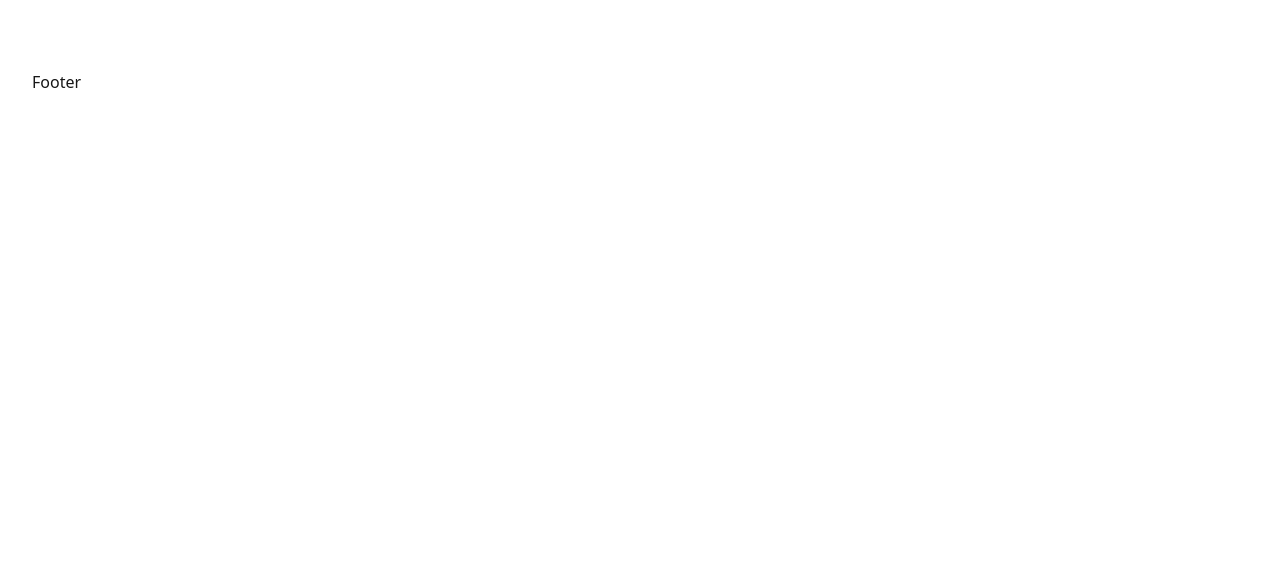
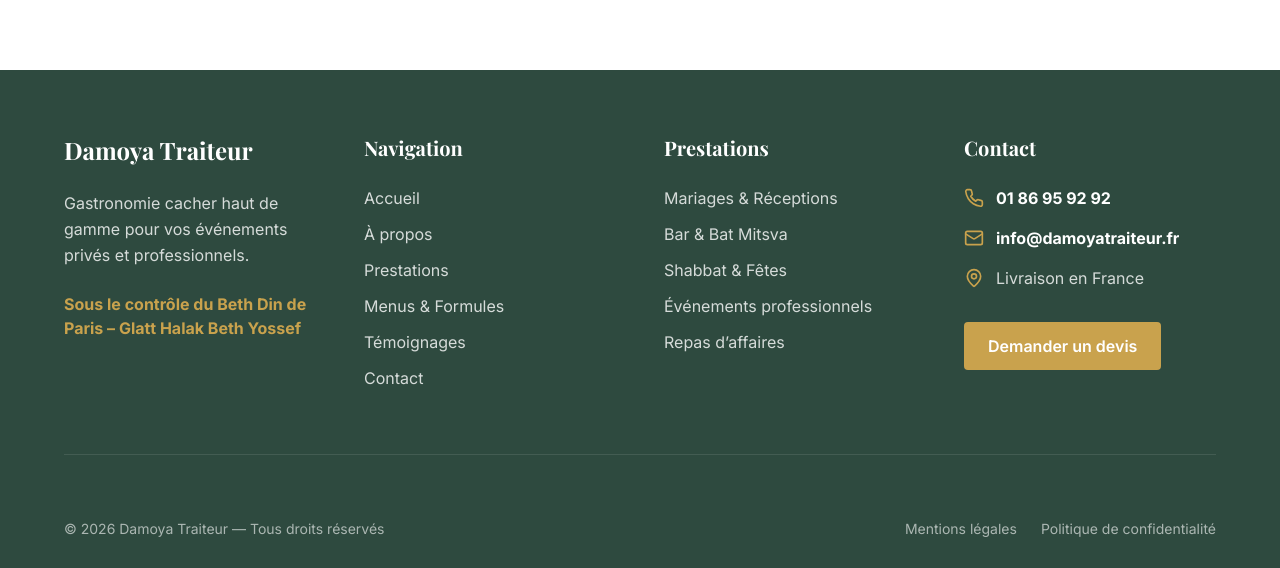
Before and after one commit to Toukoms/damoya, a Next.js app: page / in a window 1280 px wide. Shown: the part 3604-4172 px from the top of the page. Before the commit the page ends 3698 px from the top, so only its background shows below. Built offline with nearby package versions, Linux system fonts and the light colour scheme; a web font is replaced by a local one.

Commit message:
feat: add section IDs and implement footer

```diff
--- a/app/globals.css
+++ b/app/globals.css
@@ -1,14 +1,18 @@
 @import "tailwindcss";
+
+html {
+  scroll-behavior: smooth;
+}
 
 :root {
   --background: #ffffff;
   --foreground: #171717;
-  --primary: #C9A24D;
-  --secondary: #2E4A3F;
-  --warm-white: #FAF8F5;
-  --light-neutral: #F3F1ED;
-  --text-dark: #1F1F1F;
-  --text-body: #4A4A4A;
+  --primary: #c9a24d;
+  --secondary: #2e4a3f;
+  --warm-white: #faf8f5;
+  --light-neutral: #f3f1ed;
+  --text-dark: #1f1f1f;
+  --text-body: #4a4a4a;
 }
 
 @theme inline {
--- a/src/shared/layout/about.tsx
+++ b/src/shared/layout/about.tsx
@@ -2,7 +2,7 @@
 
 export function About() {
   return (
-    <section className="bg-warm-white section-padding">
+    <section id="about" className="bg-warm-white section-padding">
       <div className="container-custom">
         <div className="grid grid-cols-1 md:grid-cols-2 gap-12 lg:gap-20 items-center">
           {/* Image Column */}
--- a/src/shared/layout/footer.tsx
+++ b/src/shared/layout/footer.tsx
@@ -1,10 +1,163 @@
+import Link from "next/link";
 import { ComponentProps } from "react";
+import { LuMail, LuMapPin, LuPhone } from "react-icons/lu";
 import { cn } from "../lib/tailwind";
 
 export function Footer({ className, ...props }: ComponentProps<"footer">) {
   return (
-    <footer className={cn(className)} {...props}>
-      Footer
+    <footer
+      className={cn("bg-secondary text-white pt-16 pb-8", className)}
+      {...props}
+    >
+      <div className="container-custom">
+        {/* Top Section */}
+        <div className="grid grid-cols-1 md:grid-cols-2 lg:grid-cols-4 gap-12 mb-16 border-b border-white/10 pb-16">
+          {/* Column 1: Brand Info */}
+          <div>
+            <h3 className="font-serif text-2xl font-bold mb-6">
+              Damoya Traiteur
+            </h3>
+            <p className="font-sans text-white/80 mb-6 leading-relaxed">
+              Gastronomie cacher haut de gamme pour vos événements privés et
+              professionnels.
+            </p>
+            <p className="font-sans font-bold text-primary">
+              Sous le contrôle du Beth Din de Paris – Glatt Halak Beth Yossef
+            </p>
+          </div>
+
+          {/* Column 2: Navigation */}
+          <div>
+            <h3 className="font-serif text-xl font-bold mb-6">Navigation</h3>
+            <ul className="space-y-3 font-sans text-white/80">
+              <li>
+                <Link
+                  href="/#hero"
+                  className="hover:text-primary transition-colors"
+                >
+                  Accueil
+                </Link>
+              </li>
+              <li>
+                <Link
+                  href="/#about"
+                  className="hover:text-primary transition-colors"
+                >
+                  À propos
+                </Link>
+              </li>
+              <li>
+                <Link
+                  href="/#explore"
+                  className="hover:text-primary transition-colors"
+                >
+                  Prestations
+                </Link>
+              </li>
+              <li>
+                <Link
+                  href="/#how-it-works"
+                  className="hover:text-primary transition-colors"
+                >
+                  Menus & Formules
+                </Link>
+              </li>
+              <li>
+                <Link
+                  href="/#testimonials"
+                  className="hover:text-primary transition-colors"
+                >
+                  Témoignages
+                </Link>
+              </li>
+              <li>
+                <Link
+                  href="/contact"
+                  className="hover:text-primary transition-colors"
+                >
+                  Contact
+                </Link>
+              </li>
+            </ul>
+          </div>
+
+          {/* Column 3: Prestations */}
+          <div>
+            <h3 className="font-serif text-xl font-bold mb-6">Prestations</h3>
+            <ul className="space-y-3 font-sans text-white/80">
+              <li>
+                <Link href="#" className="hover:text-primary transition-colors">
+                  Mariages & Réceptions
+                </Link>
+              </li>
+              <li>
+                <Link href="#" className="hover:text-primary transition-colors">
+                  Bar & Bat Mitsva
+                </Link>
+              </li>
+              <li>
+                <Link href="#" className="hover:text-primary transition-colors">
+                  Shabbat & Fêtes
+                </Link>
+              </li>
+              <li>
+                <Link href="#" className="hover:text-primary transition-colors">
+                  Événements professionnels
+                </Link>
+              </li>
+              <li>
+                <Link href="#" className="hover:text-primary transition-colors">
+                  Repas d’affaires
+                </Link>
+              </li>
+            </ul>
+          </div>
+
+          {/* Column 4: Contact */}
+          <div>
+            <h3 className="font-serif text-xl font-bold mb-6">Contact</h3>
+            <div className="space-y-4 mb-8 font-sans text-white/80">
+              <div className="flex items-center gap-3">
+                <LuPhone className="text-primary w-5 h-5" />
+                <span className="font-bold text-white">01 86 95 92 92</span>
+              </div>
+              <div className="flex items-center gap-3">
+                <LuMail className="text-primary w-5 h-5" />
+                <a
+                  href="mailto:info@damoyatraiteur.fr"
+                  className="font-bold text-white hover:text-primary transition-colors"
+                >
+                  info@damoyatraiteur.fr
+                </a>
+              </div>
+              <div className="flex items-center gap-3">
+                <LuMapPin className="text-primary w-5 h-5" />
+                <span>Livraison en France</span>
+              </div>
+            </div>
+
+            <Link
+              href="/contact"
+              className="inline-block bg-primary hover:bg-[#b89345] text-white px-6 py-3 rounded font-sans font-semibold transition-colors duration-300"
+            >
+              Demander un devis
+            </Link>
+          </div>
+        </div>
+
+        {/* Bottom Section: Copyright */}
+        <div className="flex flex-col md:flex-row justify-between items-center gap-4 text-sm text-white/60 font-sans">
+          <p>© 2026 Damoya Traiteur — Tous droits réservés</p>
+          <div className="flex gap-6">
+            <Link href="#" className="hover:text-white transition-colors">
+              Mentions légales
+            </Link>
+            <Link href="#" className="hover:text-white transition-colors">
+              Politique de confidentialité
+            </Link>
+          </div>
+        </div>
+      </div>
     </footer>
   );
 }
--- a/src/shared/layout/hero.tsx
+++ b/src/shared/layout/hero.tsx
@@ -3,7 +3,7 @@
 
 export function Hero() {
   return (
-    <section className="relative h-screen min-h-[600px] flex items-center justify-center overflow-hidden">
+    <section id="hero" className="relative h-screen min-h-[600px] flex items-center justify-center overflow-hidden">
       {/* Background Image */}
       <div className="absolute inset-0 z-0">
         <Image
--- a/src/shared/layout/how-it-works.tsx
+++ b/src/shared/layout/how-it-works.tsx
@@ -38,7 +38,7 @@
   ];
 
   return (
-    <section className="bg-white section-padding">
+    <section id="how-it-works" className="bg-white section-padding">
       <div className="container-custom">
         <div className="text-center mb-16">
           <h2 className="font-serif text-3xl md:text-4xl lg:text-5xl font-bold text-text-dark">
--- a/src/shared/layout/testimonials.tsx
+++ b/src/shared/layout/testimonials.tsx
@@ -4,20 +4,22 @@
   const testimonials = [
     {
       id: 1,
-      quote: "Damoya Traiteur a transformé notre mariage en une expérience gastronomique exceptionnelle. Chaque plat était raffiné, élégant et parfaitement exécuté.",
+      quote:
+        "Damoya Traiteur a transformé notre mariage en une expérience gastronomique exceptionnelle. Chaque plat était raffiné, élégant et parfaitement exécuté.",
       author: "Sarah & David Lévy",
-      role: "Mariage, Paris"
+      role: "Mariage, Paris",
     },
     {
       id: 2,
-      quote: "Une qualité remarquable, un service irréprochable et une tranquillité totale. Nos invités ont été impressionnés du début à la fin.",
+      quote:
+        "Une qualité remarquable, un service irréprochable et une tranquillité totale. Nos invités ont été impressionnés du début à la fin.",
       author: "Événement professionnel",
-      role: "Paris"
-    }
+      role: "Paris",
+    },
   ];
 
   return (
-    <section className="bg-light-neutral section-padding">
+    <section id="testimonials" className="bg-light-neutral section-padding">
       <div className="container-custom">
         <div className="text-center mb-16">
           <h2 className="font-serif text-3xl md:text-4xl lg:text-5xl font-bold text-text-dark">
@@ -27,7 +29,10 @@
 
         <div className="grid grid-cols-1 md:grid-cols-2 gap-8 lg:gap-12 max-w-5xl mx-auto">
           {testimonials.map((testimonial) => (
-            <div key={testimonial.id} className="bg-white p-8 md:p-10 rounded-lg shadow-sm relative">
+            <div
+              key={testimonial.id}
+              className="bg-white p-8 md:p-10 rounded-lg shadow-sm relative"
+            >
               <BiSolidQuoteAltLeft className="text-primary/20 text-6xl absolute top-6 left-6 -z-0" />
 
               <div className="relative z-10">
```
